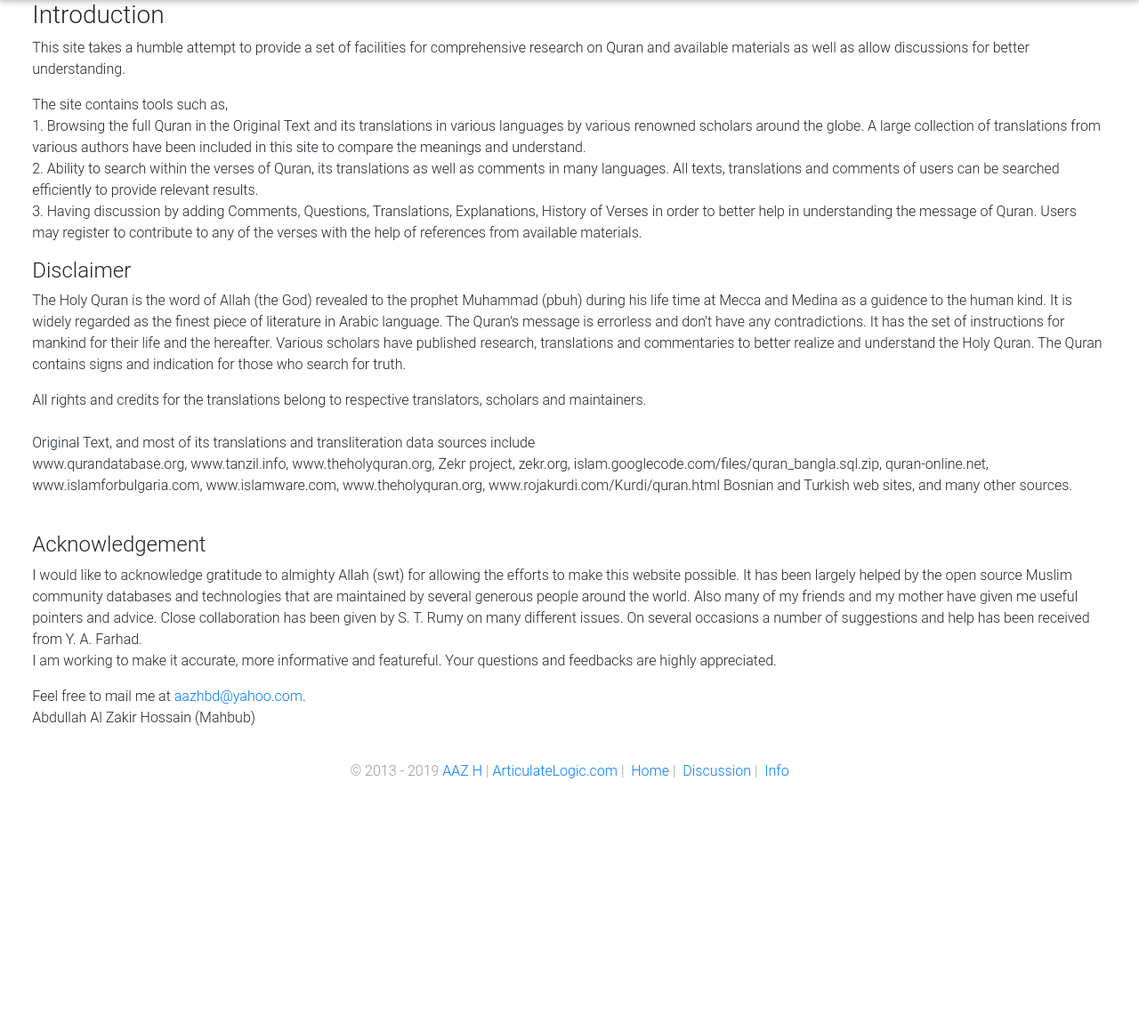
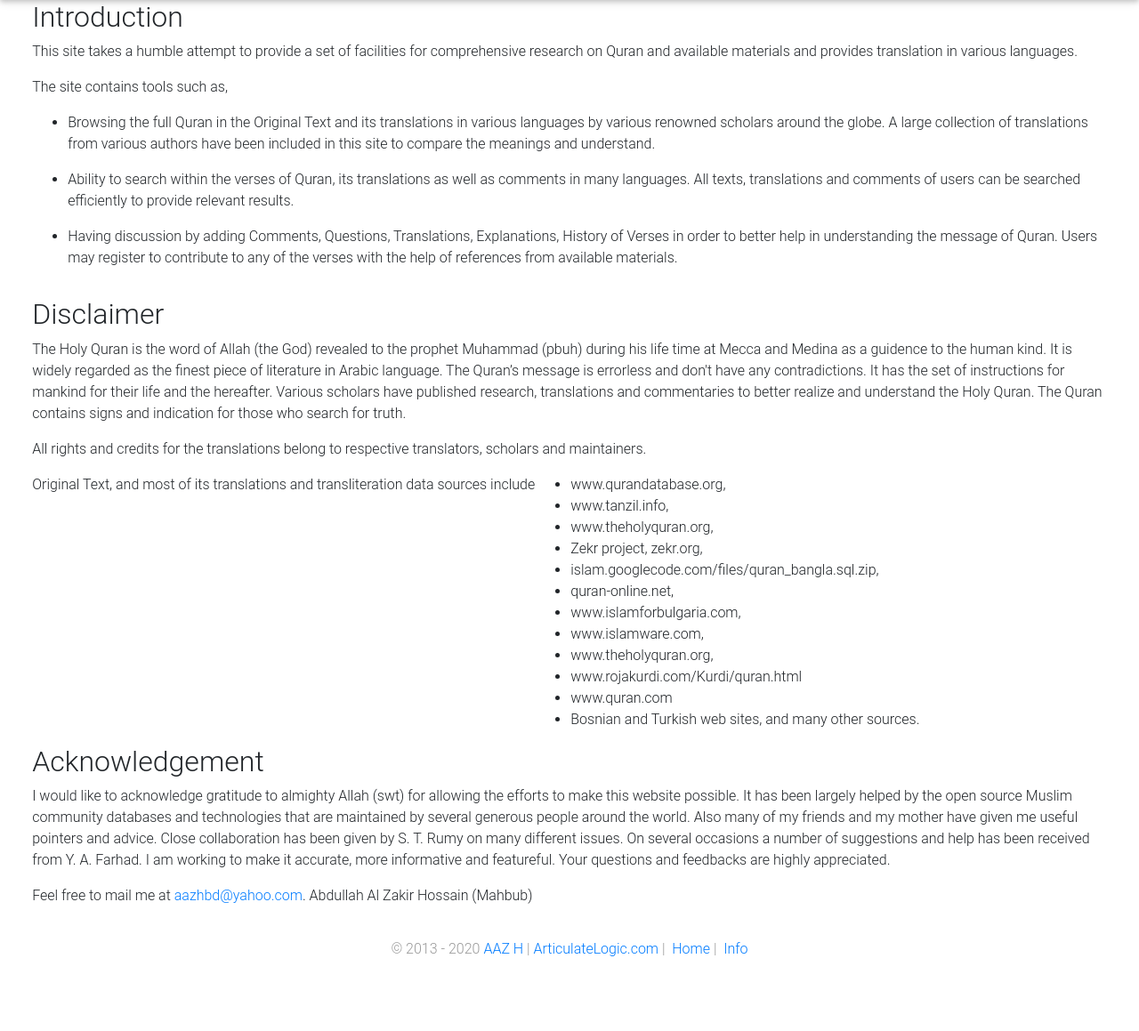
Before and after one commit to aazhbd/quoteshare, a Django app: page /info in a window 1280 px wide. Shown: the part 58-1217 px from the top of the page at 89% size. Before the commit the page ends 933 px from the top, so only its background shows below. Run offline with Django 3.2, Linux system fonts and the light colour scheme; some libraries are stand-ins or nearby versions; some web fonts are replaced.

Commit message:
Added page for for info.

```diff
--- a/qquote/templates/info.html
+++ b/qquote/templates/info.html
@@ -10,72 +10,39 @@
 <div class="alert alert-primary">{{ msg_body }}</div>
 {% endif %}
 
-<h3>Introduction</h3>
+<h2 id="introduction">Introduction</h2>
+<p>This site takes a humble attempt to provide a set of facilities for comprehensive research on Quran and available materials and provides translation in various languages.</p>
+<p>The site contains tools such as,</p>
+<ul>
+    <li>Browsing the full Quran in the Original Text and its translations in various languages by various renowned scholars around the globe. A large collection of translations from various authors have been included in this site to compare the meanings and understand.</li>
+</ul>
+<ul>
+    <li><p>Ability to search within the verses of Quran, its translations as well as comments in many languages. All texts, translations and comments of users can be searched efficiently to provide relevant results.</p>
+    </li>
+    <li><p>Having discussion by adding Comments, Questions, Translations, Explanations, History of Verses in order to better help in understanding the message of Quran. Users may register to contribute to any of the verses with the help of references from available materials.</p>
+    </li>
+</ul>
+<h2 id="disclaimer">Disclaimer</h2>
+<p>The Holy Quran is the word of Allah (the God) revealed to the prophet Muhammad (pbuh) during his life time at Mecca and Medina as a guidence to the human kind. It is widely regarded as the finest piece of literature in Arabic language. The Quran’s message is errorless and don&#39;t have any contradictions. It has the set of instructions for mankind for their life and the hereafter. Various scholars have published research, translations and commentaries to better realize and understand the Holy Quran. The Quran contains signs and indication for those who search for truth.</p>
+<p>All rights and credits for the translations belong to respective translators, scholars and maintainers.</p>
+<p>Original Text, and most of its translations and transliteration data sources include</p>
+<ul>
+    <li>www.qurandatabase.org,</li>
+    <li>www.tanzil.info,</li>
+    <li>www.theholyquran.org,</li>
+    <li>Zekr project, zekr.org,</li>
+    <li>islam.googlecode.com/files/quran_bangla.sql.zip,</li>
+    <li>quran-online.net,</li>
+    <li>www.islamforbulgaria.com,</li>
+    <li>www.islamware.com,</li>
+    <li>www.theholyquran.org,</li>
+    <li>www.rojakurdi.com/Kurdi/quran.html</li>
+    <li>www.quran.com</li>
+    <li>Bosnian and Turkish web sites, and many other sources.</li>
+</ul>
+<h2 id="acknowledgement">Acknowledgement</h2>
+<p>I would like to acknowledge gratitude to almighty Allah (swt) for allowing the efforts to make this website possible. It has been largely helped by the open source Muslim community databases and technologies that are maintained by several generous people around the world. Also many of my friends and my mother have given me useful pointers and advice. Close collaboration has been given by S. T. Rumy on many different issues. On several occasions a number of suggestions and help has been received from Y. A. Farhad. I am working to make it accurate, more informative and featureful. Your questions and feedbacks are highly appreciated.</p>
+<p>Feel free to mail me at <a href="mailto:aazhbd@yahoo.com">aazhbd@yahoo.com</a>. Abdullah Al Zakir Hossain (Mahbub)</p>
 
-<p>
-    This site takes a humble attempt to provide a set of facilities for comprehensive research on Quran and available materials
-    as well as allow discussions for better understanding.
-</p>
 
-<p>The site contains tools such as,
-    <br/>
-    1. Browsing the full Quran in the Original Text and its translations in various languages by various renowned scholars around the globe.
-    A large collection of translations from various authors have been included in this site to compare the meanings and understand.
-    <br/>
-    2. Ability to search within the verses of Quran, its translations as well as comments in many languages.
-    All texts, translations and comments of users can be searched efficiently to provide relevant results.
-    <br/>
-    3. Having discussion by adding Comments, Questions, Translations, Explanations, History of Verses in order to better help in understanding the message of Quran.
-    Users may register to contribute to any of the verses with the help of references from available materials.
-    <br/>
-</p>
-
-<h4>Disclaimer</h4>
-
-<p>
-    The Holy Quran is the word of Allah (the God) revealed to the prophet Muhammad (pbuh) during his life time at Mecca and Medina as a guidence to the human kind.
-    It is widely regarded as the finest piece of literature in Arabic language.
-    The Quran’s message is errorless and don't have any contradictions.
-    It has the set of instructions for mankind for their life and the hereafter.
-    Various scholars have published research, translations and commentaries to better realize and understand the Holy Quran.
-    The Quran contains signs and indication for those who search for truth.
-</p>
-
-<p>
-    All rights and credits for the translations belong to respective translators, scholars and maintainers.
-    <br/><br/>
-    Original Text, and most of its translations and transliteration data sources include
-    <br/>
-    www.qurandatabase.org,
-    www.tanzil.info,
-    www.theholyquran.org,
-    Zekr project, zekr.org,
-    islam.googlecode.com/files/quran_bangla.sql.zip,
-    quran-online.net,
-    www.islamforbulgaria.com,
-    www.islamware.com,
-    www.theholyquran.org,
-    www.rojakurdi.com/Kurdi/quran.html
-    Bosnian and Turkish web sites,
-    and many other sources.
-    <br/><br/>
-
-</p>
-
-<h4>Acknowledgement</h4>
-
-<p>
-    I would like to acknowledge gratitude to almighty Allah (swt) for allowing the efforts to make this website possible.
-    It has been largely helped by the open source Muslim community databases and technologies that are maintained by several
-    generous people around the world. Also many of my friends and my mother have given me useful pointers and advice.
-    Close collaboration has been given by S. T. Rumy on many different issues.
-    On several occasions a number of suggestions and help has been received from Y. A. Farhad.<br/>
-    I am working to make it accurate, more informative and featureful. Your questions and feedbacks are highly appreciated.
-
-</p>
-
-<p>
-    Feel free to mail me at <a href="mailto:aazhbd@yahoo.com">aazhbd@yahoo.com</a>. <br />
-    Abdullah Al Zakir Hossain (Mahbub)
-</p>
 {% endblock %}
--- a/qquote/templates/main.html
+++ b/qquote/templates/main.html
@@ -66,9 +66,8 @@
 
 <div id="footer">
     <div class="content">
-        &copy; 2013 - 2019 <a href="mailto:aazhbd@yahoo.com">AAZ H</a> | <a href="http://www.articulatelogic.com/">ArticulateLogic.com</a>
-        | &nbsp;<a href="/home">Home</a>
-        | &nbsp;<a href="/discuss">Discussion</a>
+        &copy; 2013 - 2020 <a href="mailto:aazhbd@yahoo.com">AAZ H</a> | <a href="http://www.articulatelogic.com/">ArticulateLogic.com</a>
+        | &nbsp;<a href="/">Home</a>
         | &nbsp;<a href="/info">Info</a>
     </div>
 </div>
```
